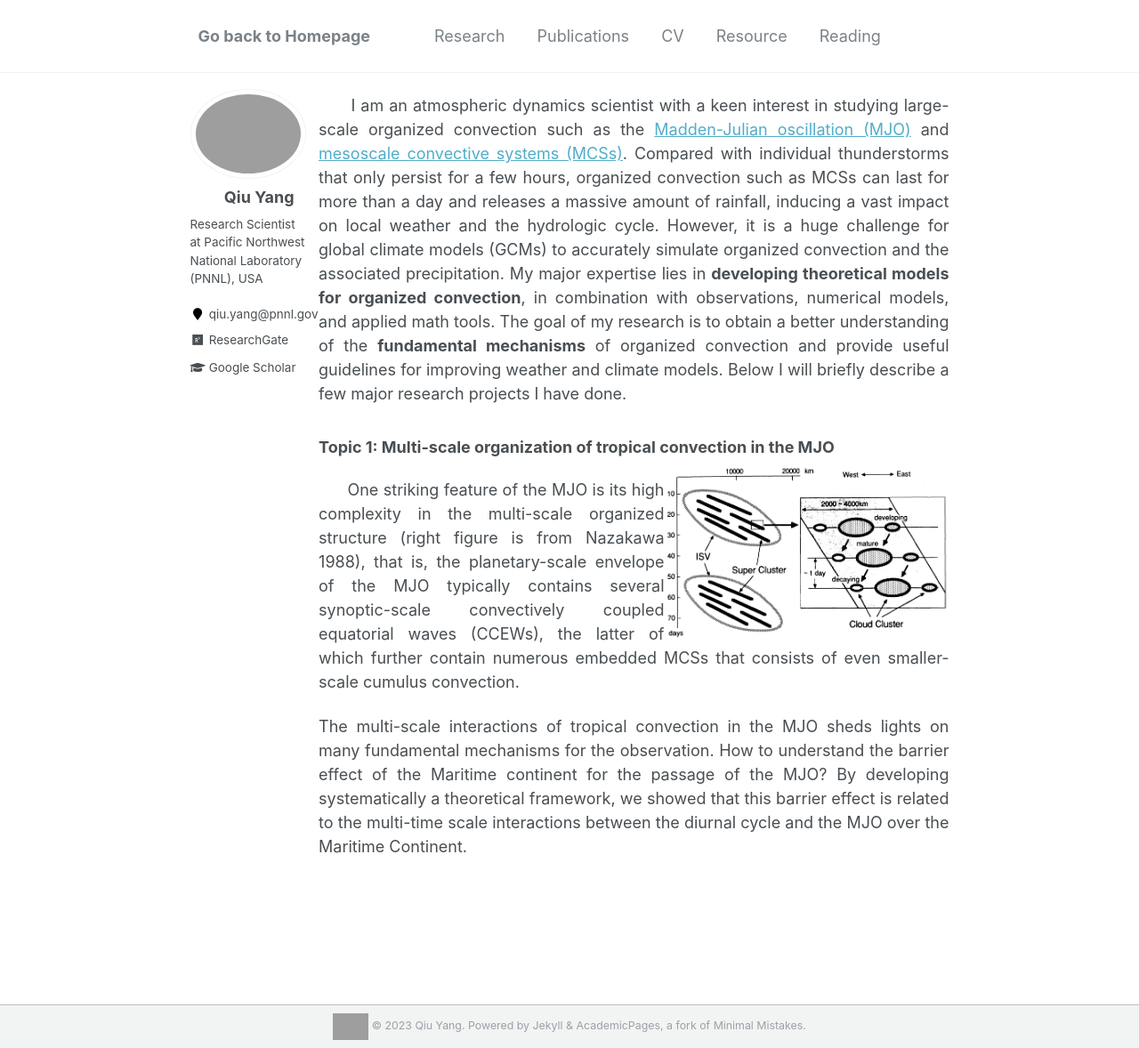
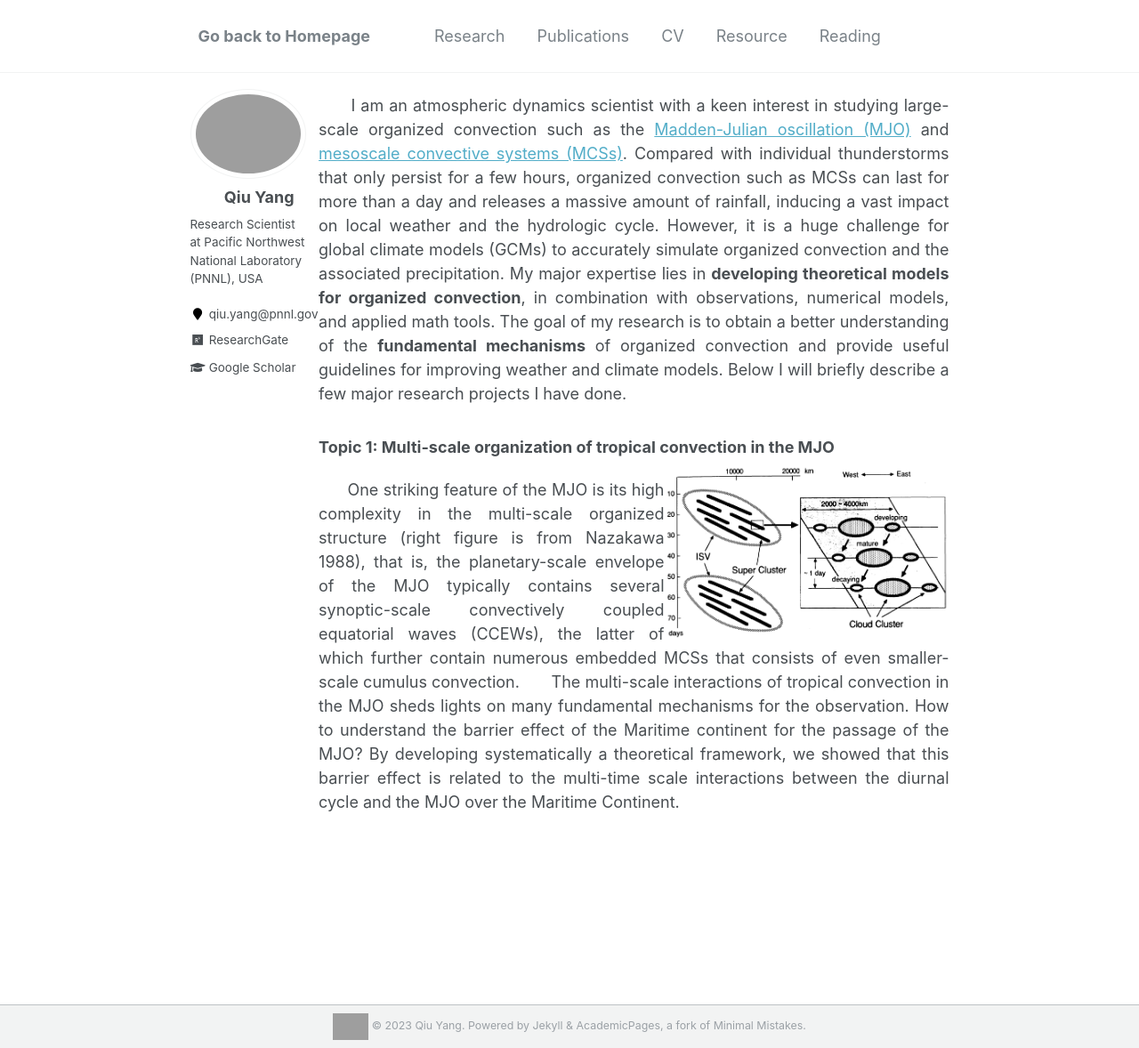
Before and after one commit to qiuyang50/qiuyang50.github.io, a Jekyll site: the page built from _pages/research.md, in a window 1280 px wide and 1178 px high. Shown: the whole window at 89% size. Built offline with Jekyll 4.4.1, drawn with Linux system fonts in a browser that asks for light colours; some of the changed lines change nothing that is shown; grey boxes are pictures that could not be loaded.

Commit message:
Update research.md

```diff
--- a/_pages/research.md
+++ b/_pages/research.md
@@ -12,5 +12,4 @@
 <img align="right" src="/files/MJOmultiscale.png" alt="drawing" width="320"/>
 
 &nbsp;&nbsp;&nbsp;&nbsp;&nbsp;&nbsp;One striking feature of the MJO is its high complexity in the multi-scale organized structure (right figure is from Nazakawa 1988), that is, the planetary-scale envelope of the MJO typically contains several synoptic-scale convectively coupled equatorial waves (CCEWs), the latter of which further contain numerous embedded MCSs that consists of even smaller-scale cumulus convection.
-
-The multi-scale interactions of tropical convection in the MJO sheds lights on many fundamental mechanisms for the observation. How to understand the barrier effect of the Maritime continent for the passage of the MJO? By developing systematically a theoretical framework, we showed that this barrier effect is related to the multi-time scale interactions between the diurnal cycle and the MJO over the Maritime Continent.
+&nbsp;&nbsp;&nbsp;&nbsp;&nbsp;&nbsp;The multi-scale interactions of tropical convection in the MJO sheds lights on many fundamental mechanisms for the observation. How to understand the barrier effect of the Maritime continent for the passage of the MJO? By developing systematically a theoretical framework, we showed that this barrier effect is related to the multi-time scale interactions between the diurnal cycle and the MJO over the Maritime Continent.
```
